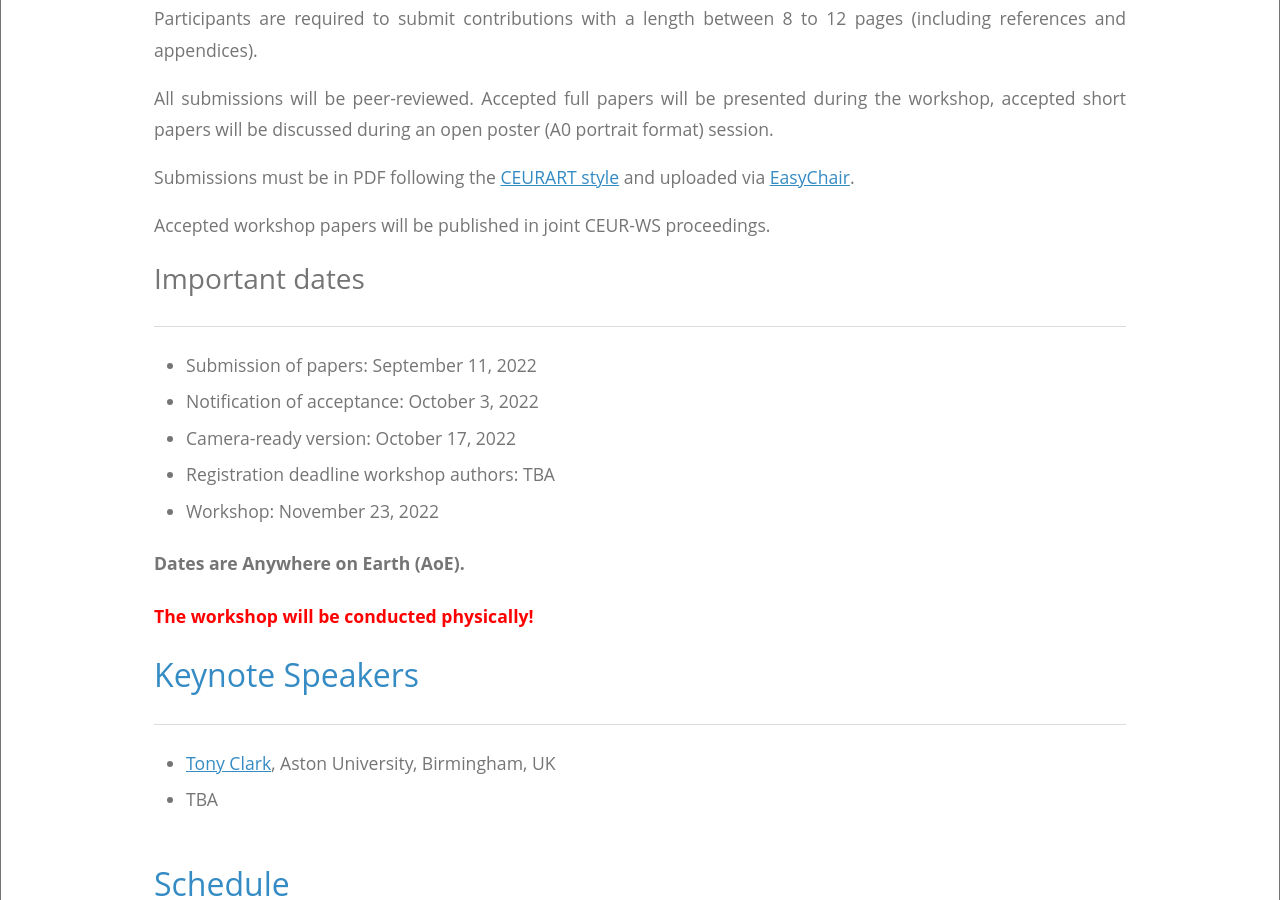
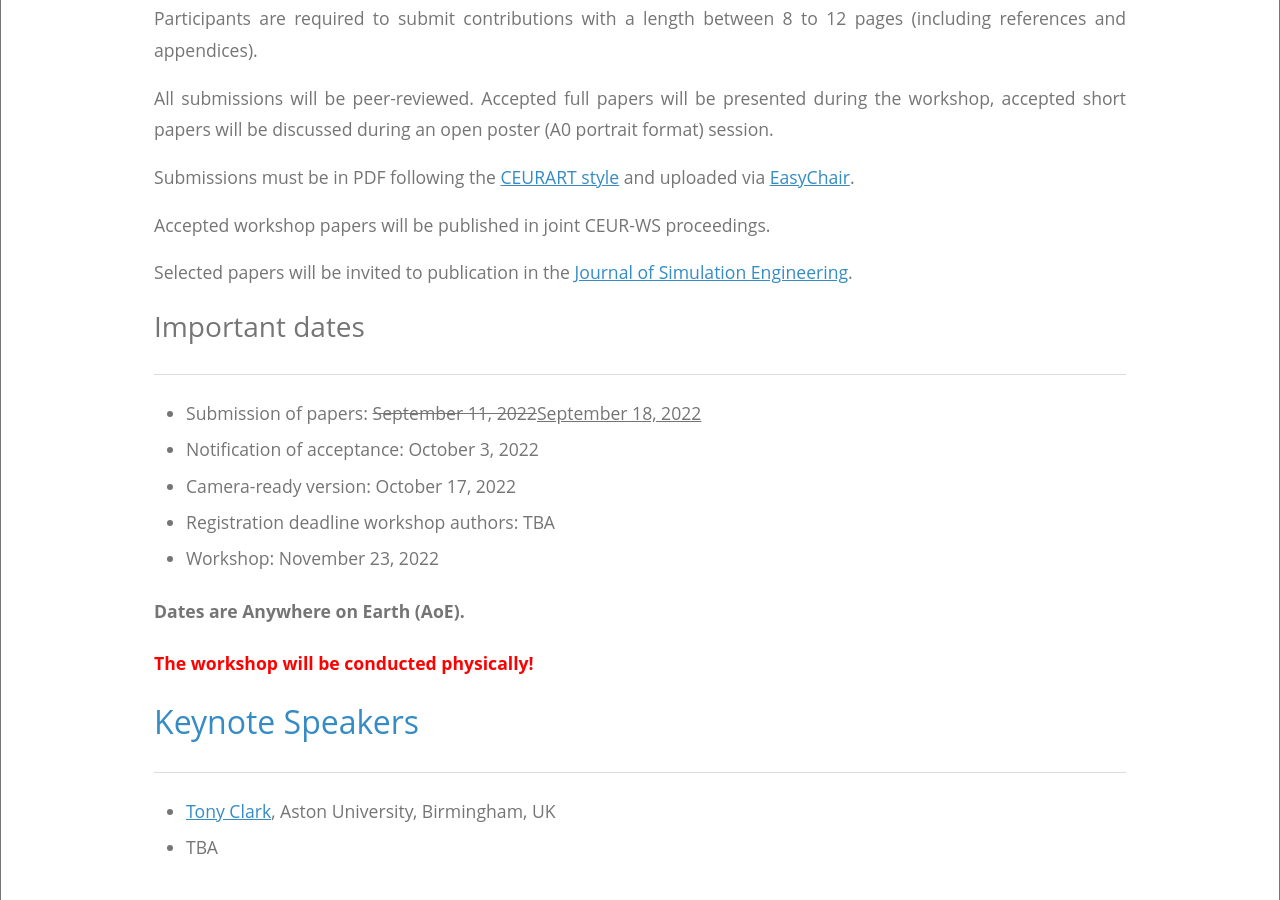
Before and after one commit to thedude81/dtworkshop, a Jekyll site: the page built from index.html, in a window 1280 px wide and 900 px high, scrolled down 2117 px. Built offline with Jekyll 4.4.1, drawn with Linux system fonts in a browser that asks for light colours.

Commit message:
Update index.html

```diff
--- a/index.html
+++ b/index.html
@@ -89,10 +89,12 @@ title: 1st International Workshop on Digital Twin Engineering
       <p>Accepted workshop papers will be published in joint CEUR-WS proceedings.
       <br>
 
+      <p>Selected papers will be invited to publication in the <a href="https://jsime.org/index.php/jsimeng">Journal of Simulation Engineering</a>.
+
       <h3 id="important-dates">Important dates</h3>
       <hr>
       <ul>
-        <li>Submission of papers: September 11, 2022</li>
+        <li>Submission of papers: <del>September 11, 2022</del><ins>September 18, 2022</ins></li>
         <li>Notification of acceptance: October 3, 2022</li>
         <li>Camera-ready version: October 17, 2022</li>
         <li>Registration deadline workshop authors: TBA</li>
```
